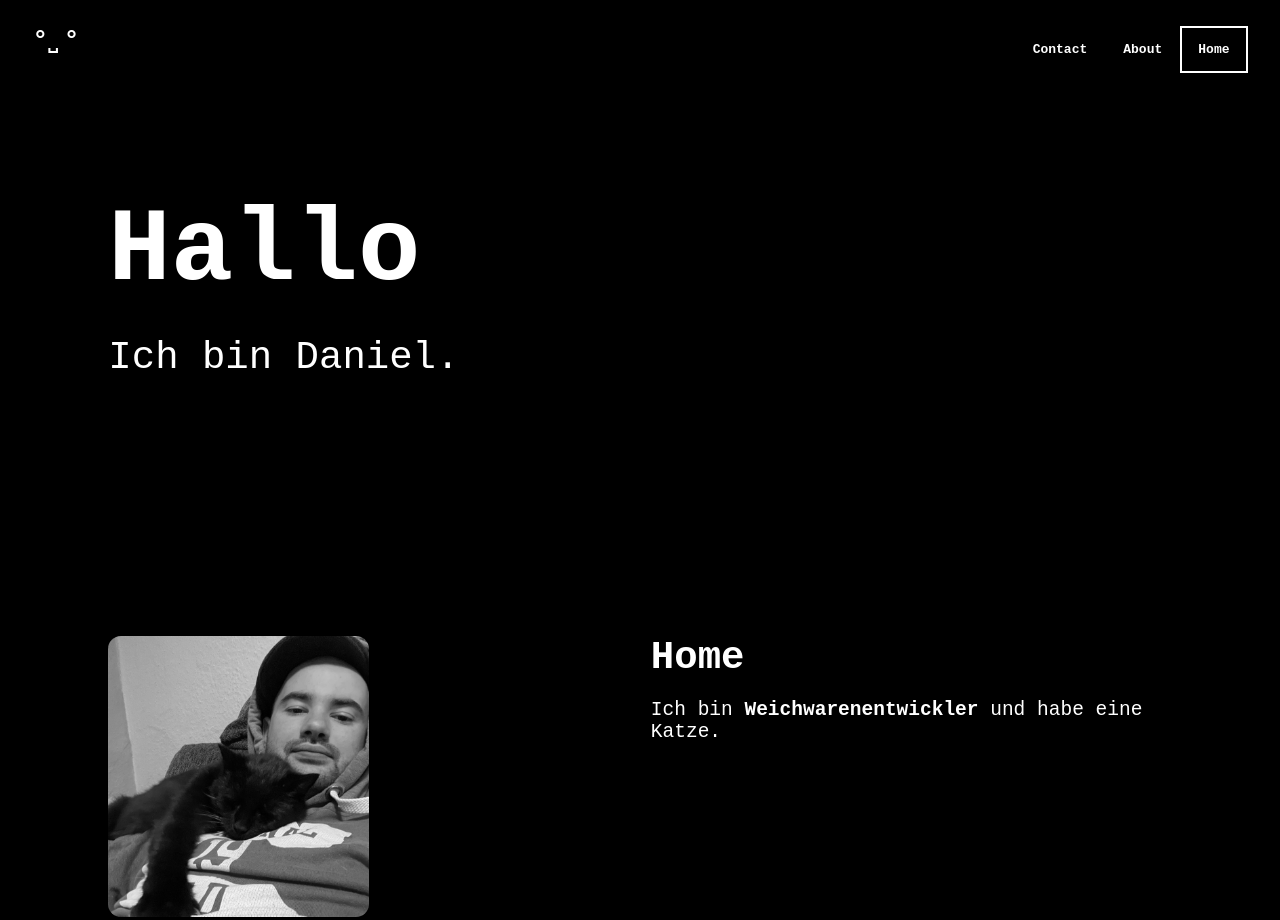
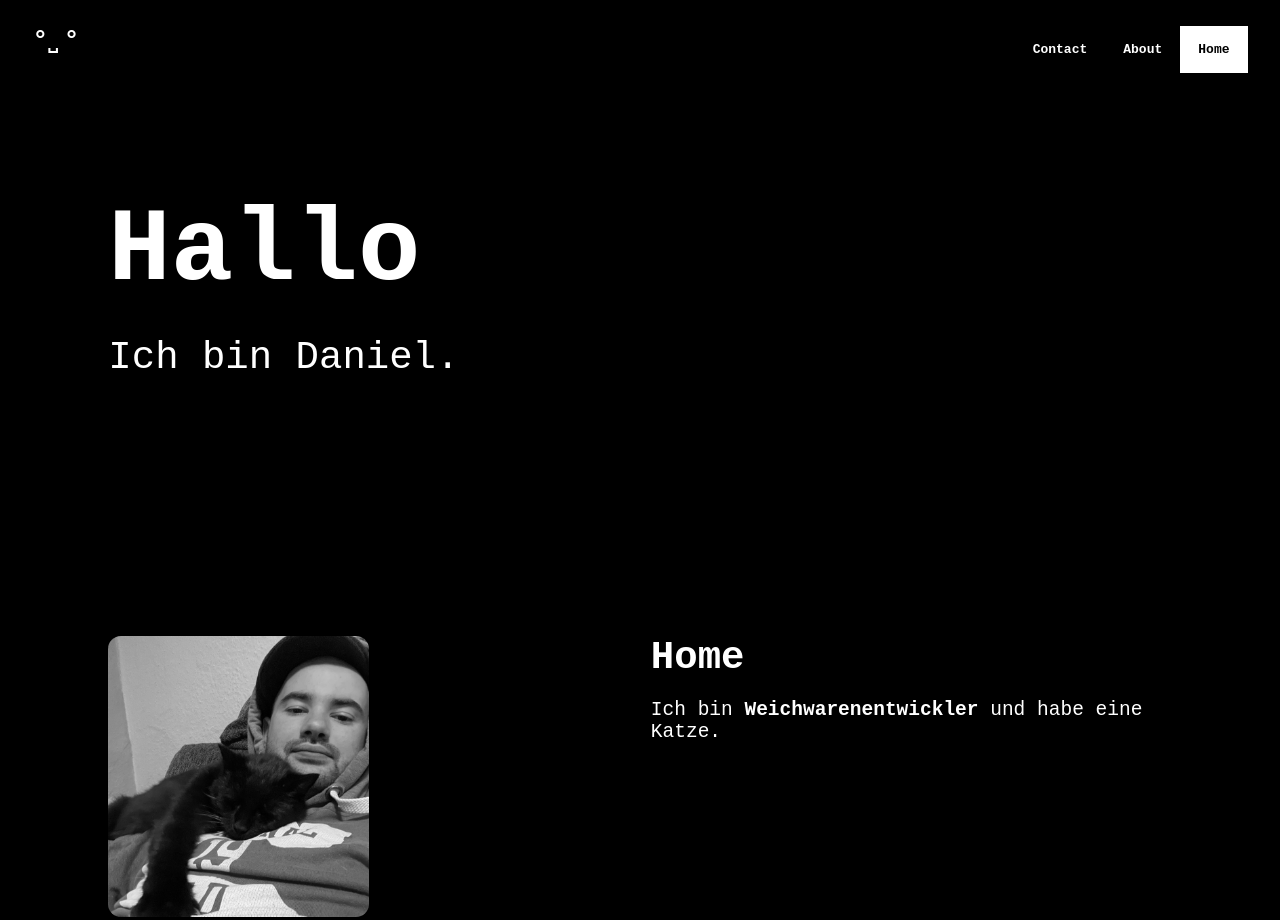
Before and after one commit to m3Nemo/m3Nemo.github.io, a plain HTML site: page index.html in a window 1280 px wide. Drawn offline with nearby package versions, Linux system fonts and the light colour scheme.

Commit message:
Design Change

```diff
--- a/styles.css
+++ b/styles.css
@@ -23,8 +23,7 @@ ul.navbar li a {
 }
 
 ul.navbar li a:hover {
-    background-color: hsl(0, 0%, 100%);
-    color: hsl(0, 0%, 0%);
+    border: 2px solid hsl(0, 0%, 100%) !important;
 }
 
 body{
@@ -34,7 +33,10 @@ body{
 }
 
 .selected {
+    background-color: hsl(0, 0%, 100%);
+    color: hsl(0, 0%, 0%) !important;
     border: 2px solid hsl(0, 0%, 100%) !important;
+
 }
 
 ul.navbar li a:hover::before {
```
